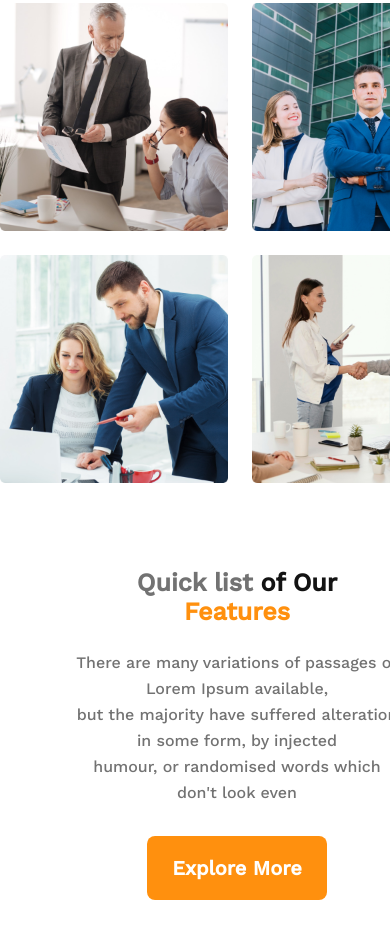
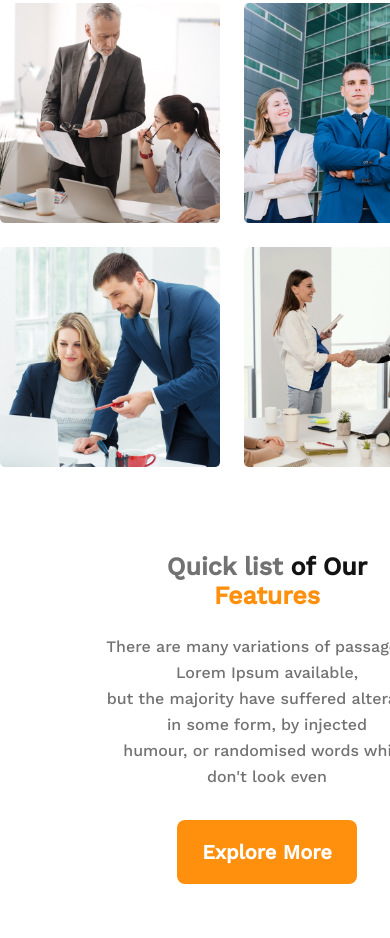
Before and after one commit to Sohan-R30/g3-architects-project, a plain HTML site: page index.html in a window 390 px wide. Shown: the part 1193-2131 px from the top of the page. Drawn offline with nearby package versions, Linux system fonts and the light colour scheme.

Commit message:
features section mobile responsive update

```diff
--- a/styles/responsive.css
+++ b/styles/responsive.css
@@ -27,12 +27,12 @@
         justify-content: flex-start;
     }
     .image, .image img{
-        width: 228px;
-        height: 228px;
+        width: 220px;
+        height: 220px;
     }
     .features-text-container{
         text-align: center;
-        margin-left: 90px ;
+        margin-left: 150px ;
     }
     .text-container{
         display: flex;
```
